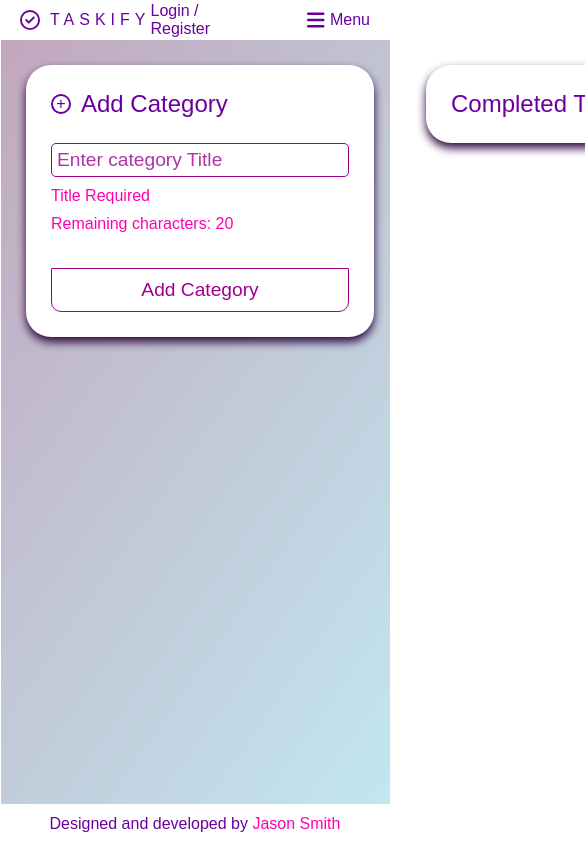
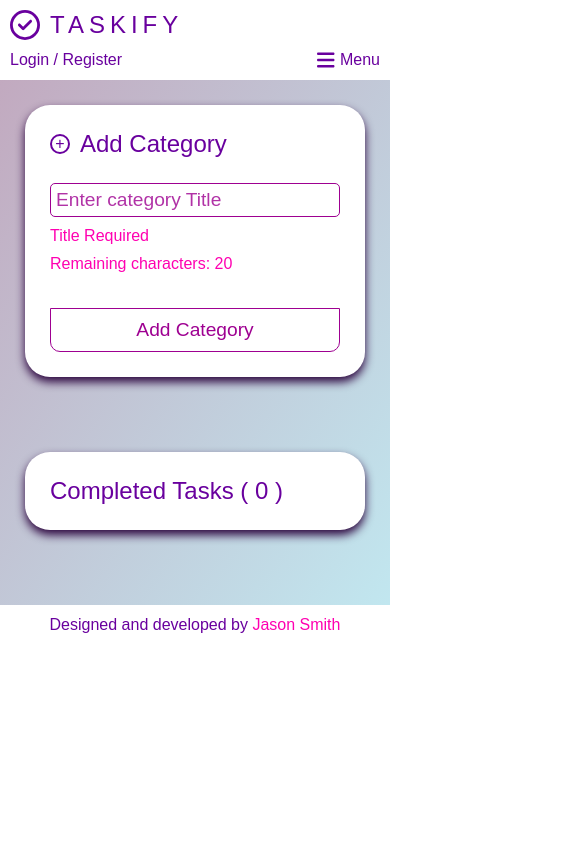
Before and after one commit to Jason-Smith-Code/taskify, a React (Create React App) app: page / in a window 390 px wide. Shown: the top 844 px of the page, 585 px wide, since content can reach past the window. Built offline with nearby package versions, Linux system fonts and the light colour scheme.

Commit message:
mobile optimising

```diff
--- a/src/app/App.css
+++ b/src/app/App.css
@@ -45,10 +45,6 @@ a {
     --Color5: #ff00b1;
 }
 
-html {
-    scroll-behavior: smooth;
-}
-
 .App {
     background: linear-gradient(125deg, rgb(194 165 188) 0%, rgba(193,233,241,1) 100%)
 }
--- a/src/components/layout/header/Header.css
+++ b/src/components/layout/header/Header.css
@@ -1,16 +1,20 @@
+@media (min-width: 0px) {
     #header {
-    height: 40px;
         width: 100%;
-    padding: 0px 20px;
+        padding: 10px;
         background-color: var(--Color1);
         display: flex;
+        flex-direction: column;
         justify-content: space-between;
         color: var(--Color2);
     }
 
     #logo-container {
+        width: 100%;
         display: flex;
         align-items: center;
+        font-size: 1.5rem;
+        margin-bottom: 10px;
     }
 
     #logo-text {
@@ -18,13 +22,12 @@
         letter-spacing: 5px;
         margin-left: 10px;
         text-transform: uppercase;
-}
-
-.spacing-right {
-    margin-right: 50px;
+        font-size: 1.5rem;
     }
 
     #login-register-menu-container {
+        width: 100%;
+        justify-content: space-between;
         display: flex;
         flex-direction: row;
         align-items: center;
@@ -39,3 +42,47 @@
     .top-menu-text {
         margin-left:5px;
     }
+}
+
+@media (min-width: 500px) {
+
+}
+
+@media (min-width: 768px) {
+
+}
+
+@media (min-width: 1200px) {
+    #header {
+        height: 40px;
+        padding: 0px 20px;
+        flex-direction: row;
+    }
+
+    #logo-container {
+        font-size: 1rem;
+        margin-bottom: 0px;
+    }
+
+    #logo-text {
+        font-size: 1rem;
+    }
+
+    .spacing-right {
+        margin-right: 50px;
+    }
+
+    #login-register-menu-container {
+        justify-content:end
+    }
+
+    .menu-container {
+        display: flex;
+        flex-direction: row;
+        align-items: center;
+    }
+
+    .top-menu-text {
+        margin-left:5px;
+    }
+}
--- a/src/components/layout/main/Main.css
+++ b/src/components/layout/main/Main.css
@@ -1,5 +1,23 @@
-#main {
-    height: calc(100vh - 80px);
-    width: 100%;
-    display: flex;
+@media (min-width: 0px) {
+    #main {
+        display: flex;
+        flex-direction: column;
+        height: fit-content;
+    }
 }
+
+@media (min-width: 500px) {
+
+}
+
+@media (min-width: 768px) {
+
+}
+
+@media (min-width: 1200px) {
+    #main {
+        height: calc(100vh - 80px);
+        width: 100%;
+        flex-direction: row;
+    }
+}
--- a/src/components/taskCategories/TaskCategories.css
+++ b/src/components/taskCategories/TaskCategories.css
@@ -1,5 +1,27 @@
+
+
+@media (min-width: 0px) {
     .column {
         padding: 25px;
+        width: 100%;
+    }
+
+    #category-container {
+        display: flex;
+        flex-direction: column
+    }
+}
+
+@media (min-width: 500px) {
+
+}
+
+@media (min-width: 768px) {
+
+}
+
+@media (min-width: 1200px) {
+    .column {
         width: 400px;
         flex: none;
         border-left: 1px solid var(--Color1);
@@ -11,5 +33,6 @@
     #category-container {
         overflow-x: auto;
         width: calc(100% - 800px);
-    display: flex;
+        flex-direction: row;
     }
+}
```
Also changed, not shown: src/components/taskCategories/category/Category.css (line endings or trailing spaces). Lines whose indentation alone changed are shown as unchanged.
